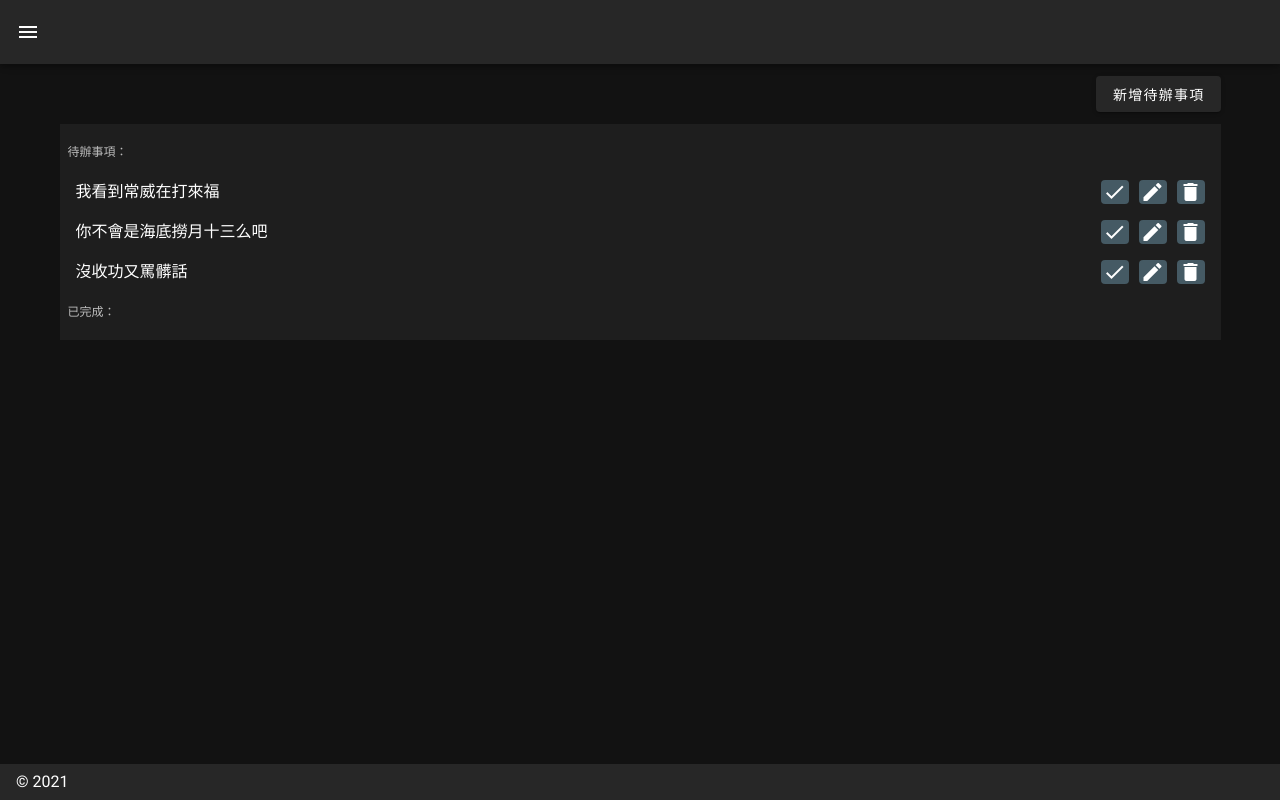
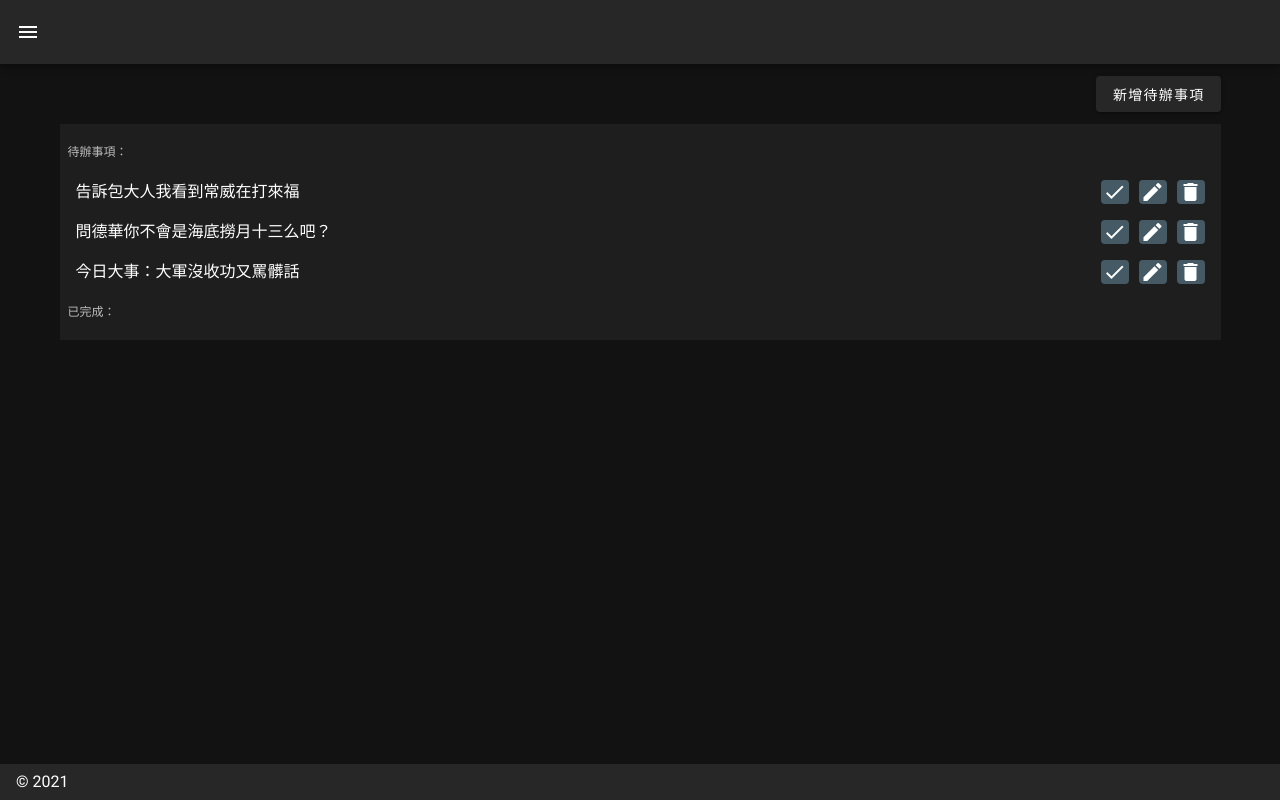
Before and after one commit to ellen9527/games, a Nuxt app: page /list in a window 1280 px wide. Built offline with nearby package versions, Linux system fonts and the light colour scheme.

Commit message:
test gitflow release

```diff
--- a/pages/list.vue
+++ b/pages/list.vue
@@ -5,15 +5,15 @@ export default {
     return {
       lists: [
         {
-          text: '我看到常威在打來福',
+          text: '告訴包大人我看到常威在打來福',
           active: false,
         },
         {
-          text: '你不會是海底撈月十三么吧',
+          text: '問德華你不會是海底撈月十三么吧？',
           active: false,
         },
         {
-          text: '沒收功又罵髒話',
+          text: '今日大事：大軍沒收功又罵髒話',
           active: false,
         },
       ],
```
